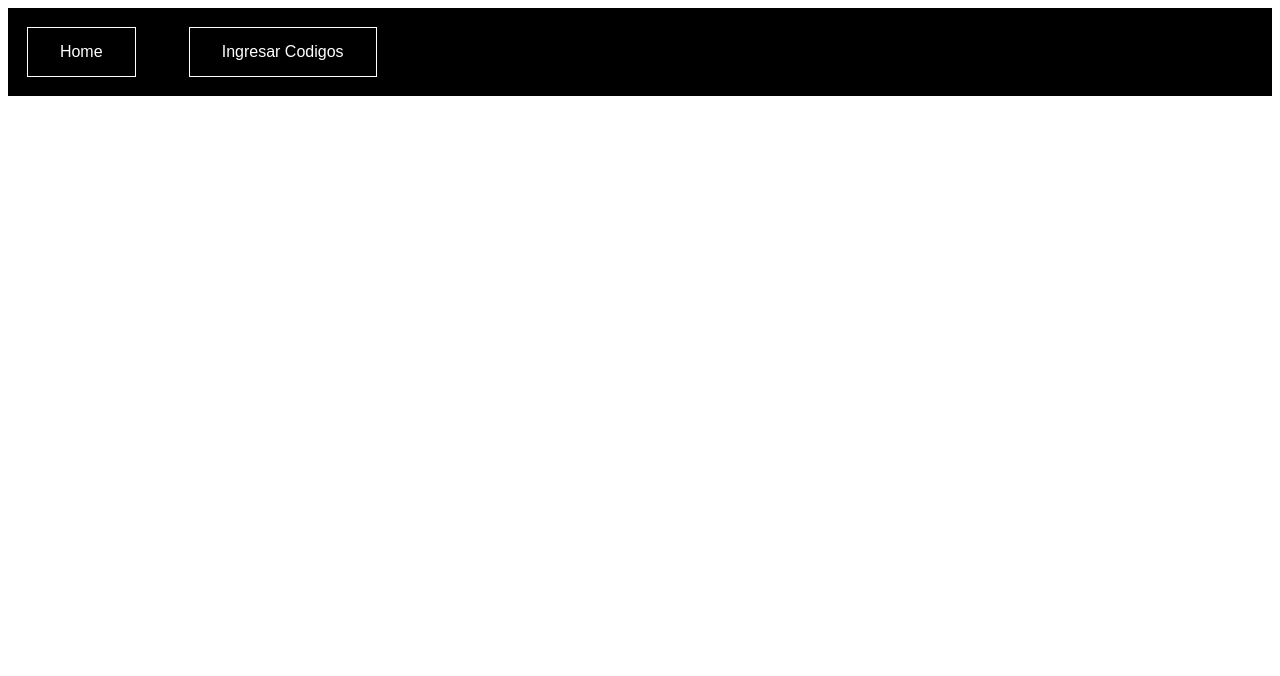
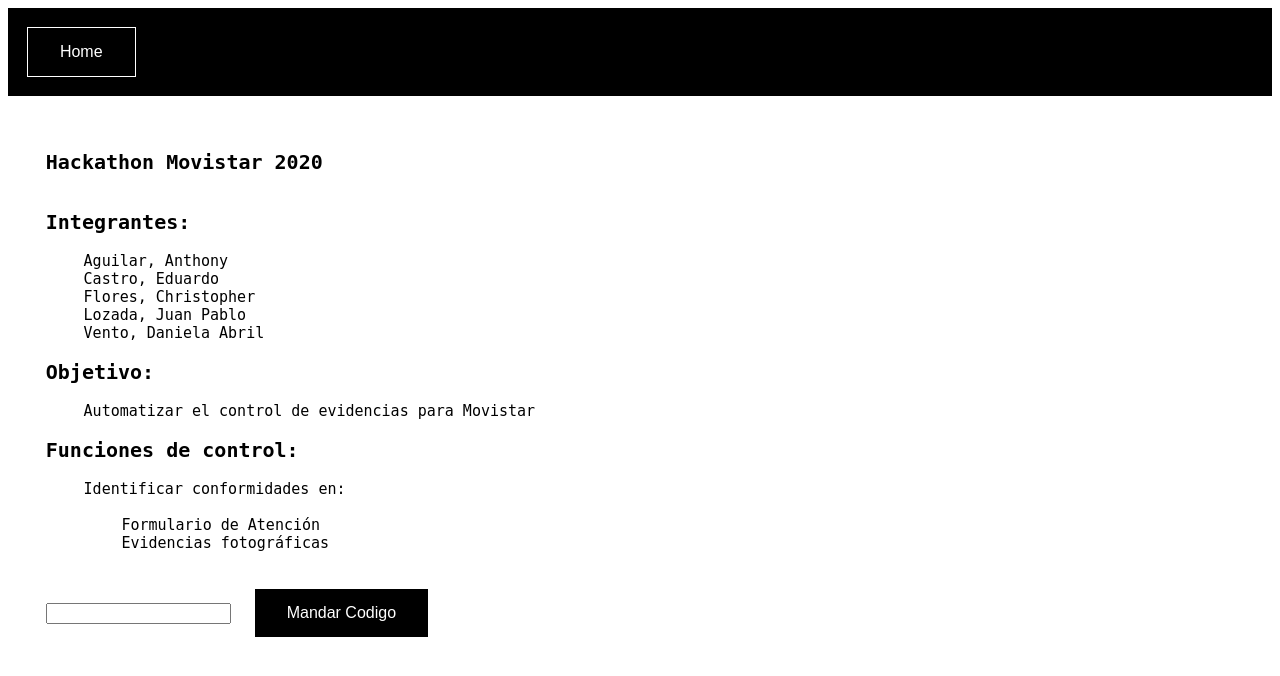
Before and after one commit to davento/hackathon-movistar-2020, a Flask app: page / in a window 1280 px wide. Shown: the top 676 px of the page. Run offline with Flask 2, Linux system fonts and the light colour scheme; some libraries are stand-ins or nearby versions.

Commit message:
Add files via upload

```diff
--- a/app.py
+++ b/app.py
@@ -14,21 +14,18 @@
 def index():
     return render_template('index.html')
 
-@app.route('/request_codes')
-def request_codes():
-    return render_template('request_codes.html')
 
 @app.route('/button', methods=['POST'])
 def button():
-    if(request.form['button1'] == 'Home'):
-        return redirect(url_for('index'))
-    else:
-        return redirect(url_for('request_codes'))
+    return redirect(url_for('index'))
 
-#@app.route('/codes', method=['POST'])
-#def codes():
-#    return
 
+@app.route('/request_codes', methods=['POST'])
+def codes():
+    codigo = request.form['codigo']
+    print(codigo)
+
+    return redirect(url_for('index'))
 
 
 if __name__ == '__main__':
--- a/templates/index.html
+++ b/templates/index.html
@@ -9,6 +9,28 @@
         background-color: black;
         padding-top: 0.5cm;
         padding-bottom: 0.5cm;
+    }
+
+    .form_bottom{
+        margin-left: 1cm;
+    }
+
+    .item{
+        font-size: 15px;
+        margin: 2cm;
+        font-family: monospace;
+    }
+
+    .item2{
+        font-size: 15px;
+        margin: 3cm;
+        font-family: monospace;
+    }
+
+    .titulo{
+        margin: 1cm;
+        font-size: 20px;
+        font-family: monospace;
     }
 
     .button1{
@@ -30,8 +52,28 @@
 <body>
     <form action="/button" method="post" name="boton" class="form_top">
     <input type="submit" value="Home" name="button1" class="button1">
-    <input type="submit" value="Ingresar Codigos" name="button1" class="button1">
     </form>
+    <br><br><br>
+
+    <b class="titulo"> Hackathon Movistar 2020</b><br><br><br>
+    <b class="titulo"> Integrantes:</b><br><br>
+    <label class="item">Aguilar, Anthony</label><br>
+    <label class="item">Castro, Eduardo</label><br>
+    <label class="item">Flores, Christopher</label><br>
+    <label class="item">Lozada, Juan Pablo</label><br>
+    <label class="item">Vento, Daniela Abril</label><br><br>
+    <b class="titulo"> Objetivo:</b><br><br>
+    <label class="item">Automatizar el control de evidencias para Movistar</label><br><br>
+    <b class="titulo"> Funciones de control:</b><br><br>
+    <label class="item">Identificar conformidades en: </label><br><br>
+    <label class="item2">Formulario de Atención</label><br>
+    <label class="item2">Evidencias fotográficas</label><br><br><br>
+
+    <form action="/request_codes" method="post" name="form_bottom" class="form_bottom">
+        <input type="text" method="post" name="codigo">
+        <input type="submit" value="Mandar Codigo" class="button1">
+    </form>
+
 
 </body>
 
```
